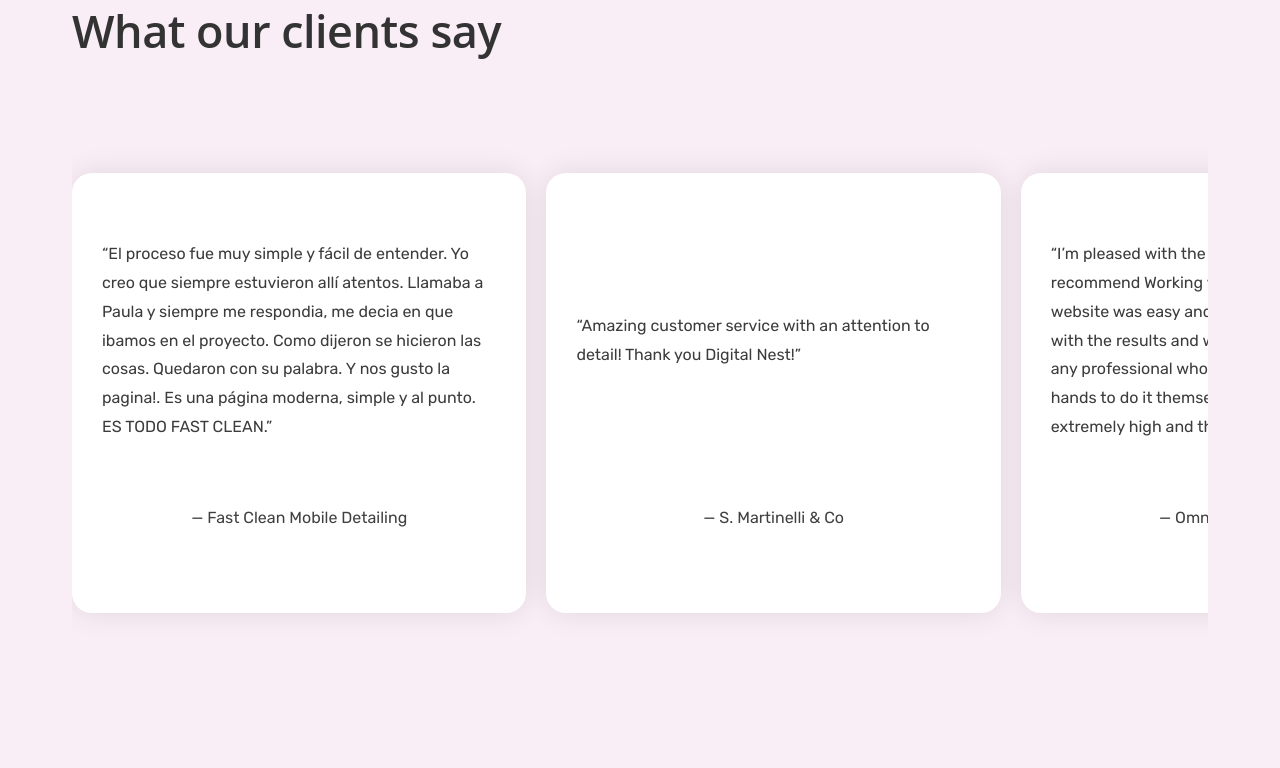
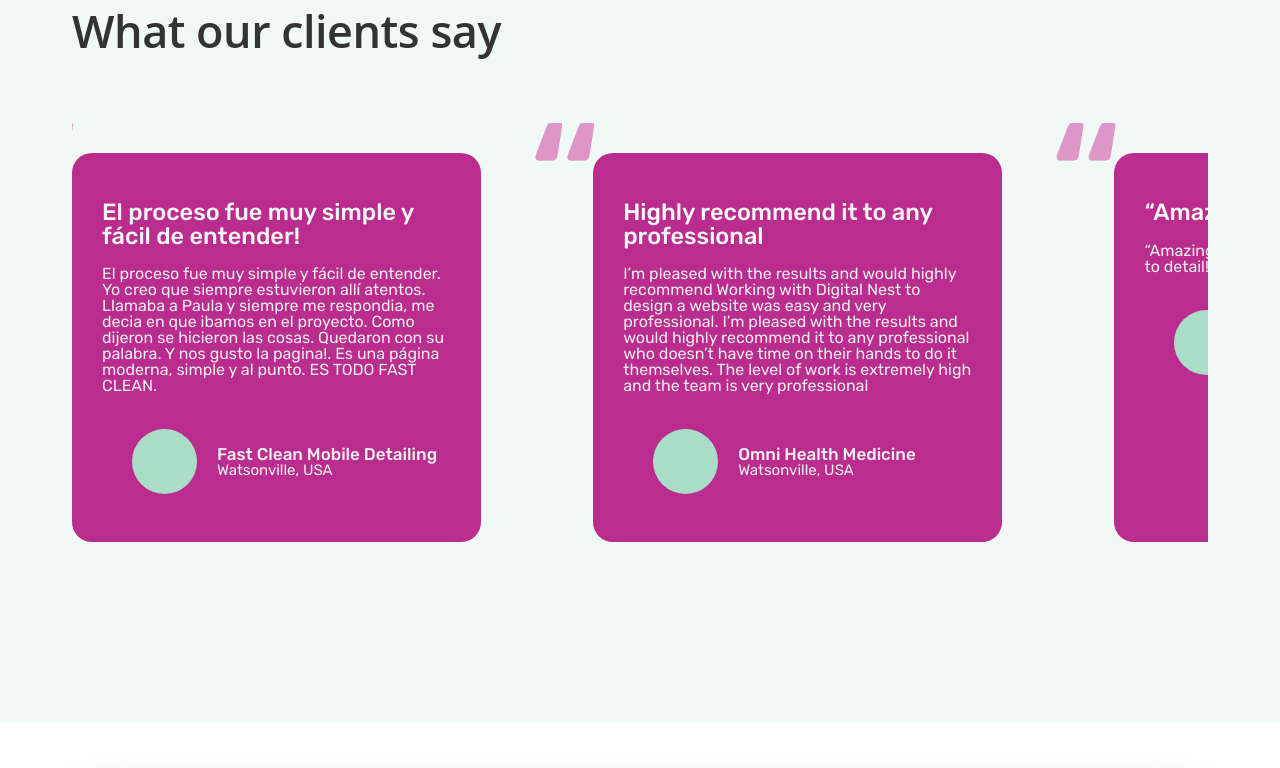
Before and after one commit to dibarra-nest/my-bizznest-app, a plain HTML site: page index.html in a window 1280 px wide. Shown: the part 4220-4988 px from the top of the page. Drawn offline with nearby package versions, Linux system fonts and the light colour scheme; some packages are replaced by stand-ins of ours; a script that the page names is missing; files whose address does not match are found by name.

Commit message:
testimonials v2

```diff
--- a/css/queries.css
+++ b/css/queries.css
@@ -47,9 +47,9 @@
     gap: 4.8rem;
   }
 
-  .testimonials-container {
+  /* .testimonials-container {
     padding: 9.6rem 3.2rem;
-  }
+  } */
 }
 
 /**************************/
@@ -94,9 +94,9 @@
     padding: 2.4rem 3.2rem 3.2rem 3.2rem;
   }
 
-  .section-testimonials {
+  /* .section-testimonials {
     grid-template-columns: 1fr;
-  }
+  } */
 
   .gallery {
     grid-template-columns: repeat(6, 1fr);
--- a/css/style.css
+++ b/css/style.css
@@ -402,25 +402,25 @@
 /**************************/
 
 .section-testimonials {
-  background-color: var(--color-primary-400);
+  background-color: var(--color-secondary-500);
   padding: 12.3rem 0 15rem 0;
 }
 
 .grid-scroller {
   display: grid;
   grid-auto-flow: column;
-  grid-auto-columns: 40%;
-  gap: 2em;
+  grid-auto-columns: 45%;
+  gap: 1em;
   overflow-x: scroll;
-  padding: 5rem 0;
+  padding: 3rem 0;
 }
 
 .grid-scroller > * {
-  padding: 6.8em;
+  padding: 4.8em 3em;
   border-radius: 20px;
 }
 
-.testimonial {
+/* .testimonial {
   display: grid;
   grid-template-columns: 1fr;
   grid-template-rows: 230px 70px;
@@ -431,12 +431,76 @@
   row-gap: 2rem;
   background-color: #ffff;
   transition: all 0.5s;
+} */
+
+/* TESTIMONIALS */
+
+.testimonial {
+  width: 80%;
+  position: relative;
+  background-color: var(--color-primary-50);
+}
+
+.testimonial::before {
+  content: '\201C';
+  position: absolute;
+  top: -5.7rem;
+  left: -6.8rem;
+  line-height: 1;
+  font-size: 20rem;
+  font-family: inherit;
+  color: var(--color-primary-200);
+  z-index: 0;
+}
+
+.testimonial__header {
+  font-size: 2.35rem;
+  font-weight: 500;
+  margin-bottom: 1.8rem;
+  color: var(--color-grey-light-1);
+}
+
+.testimonial__text {
+  font-size: 1.6rem;
+  margin-bottom: 3.5rem;
+  color: var(--color-grey-light-2);
+}
+
+.testimonial__author {
+  margin-left: 3rem;
+  font-style: normal;
+  color: var(--color-grey-light-2);
+
+  display: grid;
+  grid-template-columns: 6.5rem 1fr;
+  column-gap: 2rem;
+}
+
+.testimonial__photo {
+  grid-row: 1 / span 2;
+  width: 6.5rem;
+  border-radius: 50%;
+}
+
+.testimonial__name {
+  font-size: 1.7rem;
+  font-weight: 500;
+  align-self: end;
+  margin: 0;
+}
+
+.testimonial__location {
+  font-size: 1.5rem;
+}
+
+.section__title--testimonials {
+  margin-bottom: 4rem;
 }
 
 .testimonial:hover {
   box-shadow: inset 0 0 0 2px var(--color-secondary-400);
 }
-.testimonial-text {
+/* .testimonial-text {
   grid-column: 1 / 2;
   grid-row: 1;
   font-size: 1.6rem;
@@ -461,10 +525,10 @@
   grid-row: 2;
   grid-column: 1 / 3;
   justify-self: center;
-}
+} */
 
 @media (max-width: 59em) {
-  .grid-scroller {
+  /* .grid-scroller {
     display: grid;
     grid-auto-flow: column;
     grid-auto-columns: 70%;
@@ -487,19 +551,21 @@
   .testimonial-text {
     font-size: 1.4rem;
     padding-bottom: 1rem;
+  } */
+
+  .grid-scroller {
+    grid-auto-columns: 75%;
   }
 }
 
 @media (max-width: 34em) {
-  .testimonial {
-    grid-template-rows: 230px 60px;
-    padding: 4.9rem 2.8rem;
-    row-gap: 1.8rem;
+  .grid-scroller {
+    grid-auto-columns: 100%;
   }
 
-  .testimonial-text {
-    padding-top: 3rem;
-    font-size: 1.2rem;
+  .grid-scroller > * {
+    padding: 4.8em 3em;
+    border-radius: 20px;
   }
 }
 
--- a/index.html
+++ b/index.html
@@ -365,52 +365,67 @@
         <div class="container">
           <div class="grid-scroller">
             <figure class="testimonial">
-              <blockquote class="testimonial-text">
-                “El proceso fue muy simple y fácil de entender. Yo creo que
+              <h5 class="testimonial__header">
+                El proceso fue muy simple y fácil de entender!
+              </h5>
+              <blockquote class="testimonial__text">
+                El proceso fue muy simple y fácil de entender. Yo creo que
                 siempre estuvieron allí atentos. Llamaba a Paula y siempre me
                 respondia, me decia en que ibamos en el proyecto. Como dijeron
                 se hicieron las cosas. Quedaron con su palabra. Y nos gusto la
                 pagina!. Es una página moderna, simple y al punto. ES TODO FAST
-                CLEAN.”
+                CLEAN.
               </blockquote>
-              <!-- <img
-                class="testimonial-img"
-                alt="Fast Clean Mobile Detailing"
-                src="img/logos/mujeres-en-accion.png"
-              /> -->
-              <p class="testimonial-name">
-                &mdash; Fast Clean Mobile Detailing
-              </p>
+              <address class="testimonial__author">
+                <img
+                  src="img/placeholder.png"
+                  alt=""
+                  class="testimonial__photo"
+                />
+                <h6 class="testimonial__name">Fast Clean Mobile Detailing</h6>
+                <p class="testimonial__location">Watsonville, USA</p>
+              </address>
+              <!-- <p class="testimonial-name">&mdash; Omni Health Medicine</p> -->
             </figure>
-
             <figure class="testimonial">
-              <blockquote class="testimonial-text">
-                “Amazing customer service with an attention to detail! Thank you
-                Digital Nest!”
-              </blockquote>
-              <!-- <img
-                class="testimonial-img"
-                alt="Fast Clean Mobile Detailing"
-                src="img/logos/mujeres-en-accion.png"
-              /> -->
-              <p class="testimonial-name">&mdash; S. Martinelli & Co</p>
-            </figure>
-
-            <figure class="testimonial">
-              <blockquote class="testimonial-text">
-                “I’m pleased with the results and would highly recommend Working
+              <h5 class="testimonial__header">
+                Highly recommend it to any professional
+              </h5>
+              <blockquote class="testimonial__text">
+                I’m pleased with the results and would highly recommend Working
                 with Digital Nest to design a website was easy and very
                 professional. I’m pleased with the results and would highly
                 recommend it to any professional who doesn’t have time on their
                 hands to do it themselves. The level of work is extremely high
-                and the team is very professional”
+                and the team is very professional
               </blockquote>
-              <!-- <img
-                class="testimonial-img"
-                alt="Omni Health Medicine"
-                src="img/logos/mujeres-en-accion.png"
-              /> -->
-              <p class="testimonial-name">&mdash; Omni Health Medicine</p>
+              <address class="testimonial__author">
+                <img
+                  src="img/placeholder.png"
+                  alt=""
+                  class="testimonial__photo"
+                />
+                <h6 class="testimonial__name">Omni Health Medicine</h6>
+                <p class="testimonial__location">Watsonville, USA</p>
+              </address>
+              <!-- <p class="testimonial-name">&mdash; Omni Health Medicine</p> -->
+            </figure>
+            <figure class="testimonial">
+              <h5 class="testimonial__header">“Amazing!</h5>
+              <blockquote class="testimonial__text">
+                “Amazing customer service with an attention to detail! Thank you
+                Digital Nest!”
+              </blockquote>
+              <address class="testimonial__author">
+                <img
+                  src="img/placeholder.png"
+                  alt=""
+                  class="testimonial__photo"
+                />
+                <h6 class="testimonial__name">S. Martinelli & Co</h6>
+                <p class="testimonial__location">Watsonville, USA</p>
+              </address>
+              <!-- <p class="testimonial-name">&mdash; Omni Health Medicine</p> -->
             </figure>
           </div>
         </div>
```
Also changed, not shown: img/placeholder.png (added).
